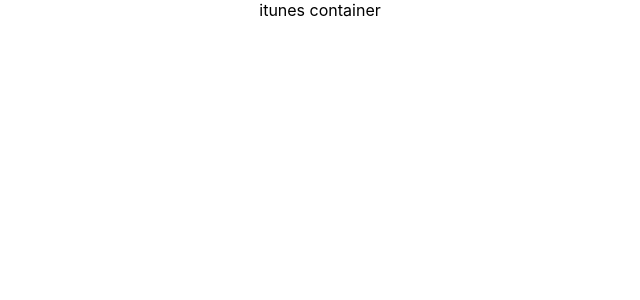
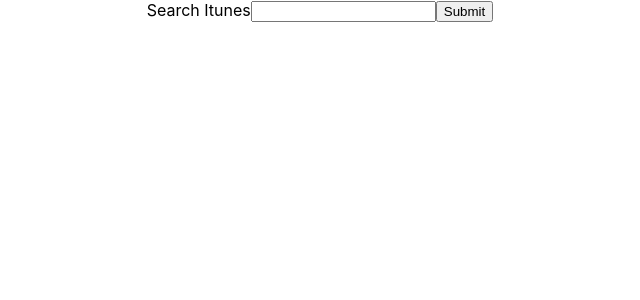
Before and after one commit to eozelius/redux-itunes, a React (Create React App) app: page / in a window 1280 px wide. Shown: the top 300 px of the page, without its empty margins (320-960 px from the left). Built offline with nearby package versions, Linux system fonts and the light colour scheme.

Commit message:
actions being successfully dispatched to the store and reduced.  Add presentational Itunes search form

```diff
--- a/src/App.js
+++ b/src/App.js
@@ -17,4 +17,4 @@
   }
 }
 
-export default App;
+export default App
--- a/src/actions.js
+++ b/src/actions.js
@@ -16,7 +16,7 @@
 export function setFilter(filter){
   return {
     type: SET_FILTER,
-    listings: filter
+    filter: filter
   }
 }
 
@@ -34,7 +34,6 @@
 
     return axios.get(`https://itunes.apple.com/search?term=${search}`)
       .then((response) => {
-        console.log('async success: ')
         console.log(response)
 
         dispatch(setIsFetching(false))
@@ -42,8 +41,7 @@
         dispatch(setListings(response.data.results))
       })
       .catch((error) => {
-        console.log("itunes fetch failed.")
-        console.log(error)
+        console.log("Error, fetching Itunes API failed error: " + error)
         dispatch(setIsFetching(false))
       })
   }
--- a/src/configureStore.js
+++ b/src/configureStore.js
@@ -5,7 +5,7 @@
 
 const loggerMiddleware = createLogger()
 
-export default function configureStore(preloadedState){
+export default function configureStore(preloadedState) {
   return createStore(
     rootReducer,
     preloadedState,
--- a/src/containers/ItunesContainer.js
+++ b/src/containers/ItunesContainer.js
@@ -1,23 +1,28 @@
-import { React, Component } from 'react'
+import React, { Component } from 'react'
 import { connect } from 'react-redux'
 import {
   fetchItunes,
   setFilter
 } from '../actions.js'
+import ItunesSearch from '../presentational/ItunesSearch'
 
 class ItunesContainer extends Component {
+  handleSearch = searchText => {
+    if(searchText === ''){ return }
+    this.props.fetchItunes(searchText)
+  }
+
   render(){
-    // console.log('rendering')
-    // console.log(this.props)
-
     return (
-      'itunes container'
+      <div className='itunes-container'>
+        <ItunesSearch handleSearch={this.handleSearch} />
+      </div>
     )
   }
 }
 
 function mapStateToProps(state){
-  const { listings, filter } = state.itunesReducer.state
+  const { listings, filter } = state.itunesReducer
   return {
     listings: listings,
     filter: filter
@@ -26,8 +31,8 @@
 
 function mapDispatchToProps(dispatch){
   return {
-    setFilter: setFilter,
-    fetchItunes: fetchItunes
+    setFilter: filter => dispatch(setFilter(filter)),
+    fetchItunes: searchText => dispatch(fetchItunes(searchText))
   }
 }
 
--- /dev/null
+++ b/src/presentational/ItunesSearch.js
@@ -0,0 +1,40 @@
+import React, { Component } from 'react'
+
+class ItunesSearch extends Component {
+  constructor(props){
+    super(props)
+    this.state = {
+      search: ''
+    }
+  }
+
+  handleChange = (e) => {
+    e.preventDefault()
+    if(e.target.value === ''){ return }
+
+    this.setState({
+      search: e.target.value
+    })
+  }
+
+  handleSubmit = (e) => {
+    e.preventDefault()
+    this.props.handleSearch(this.state.search)
+  }
+
+  render(){
+    return(
+      <div className='itunes-search-wrapper'>
+        <form className='control-form' onSubmit={this.handleSubmit}>
+          <div className='control-group'>
+            <label>Search Itunes</label>
+            <input type='text' onChange={this.handleChange} />
+            <input type='submit' />
+          </div>
+        </form>
+      </div>
+    )
+  }
+}
+
+export default ItunesSearch
--- a/src/reducers.js
+++ b/src/reducers.js
@@ -1,18 +1,34 @@
-import * as actions from './actions'
+import { SET_LISTINGS,
+         SET_FILTER,
+         SET_IS_FETCHING,
+         // setListings,
+         // setFilter,
+         // setIsFetching
+       } from './actions'
 import { combineReducers } from 'redux'
 
 const initialState = {
   isFetching: false,
-  filter: null,
-  listings: [{asdf: 'asdf'}]
+  filter: undefined,
+  listings: []
 }
 
 const itunesReducer = function(state = initialState, action){
   switch(action.type){
+    case SET_IS_FETCHING:
+      return Object.assign({}, state, {
+        isFetching: action.isFetching
+      })
+    case SET_FILTER:
+      return Object.assign({}, state, {
+        filter: action.filter
+      })
+    case SET_LISTINGS:
+      return Object.assign({}, state, {
+        listings: action.listings
+      })
     default:
-      return {
-        state
-      }
+      return state
   }
 }
 
```
